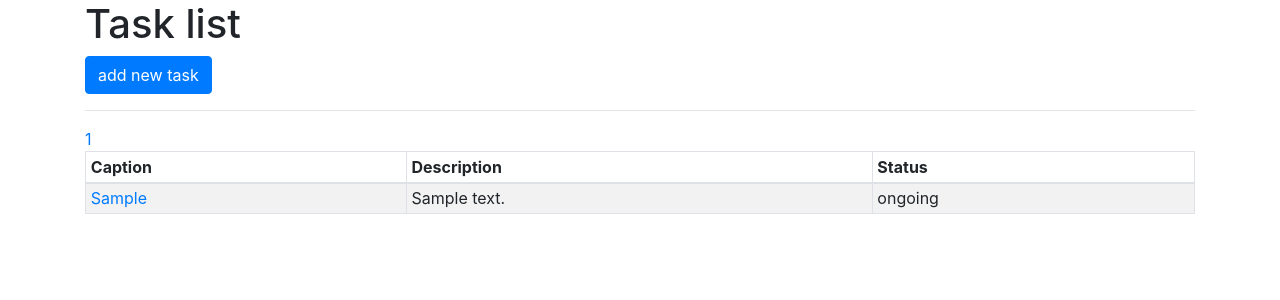
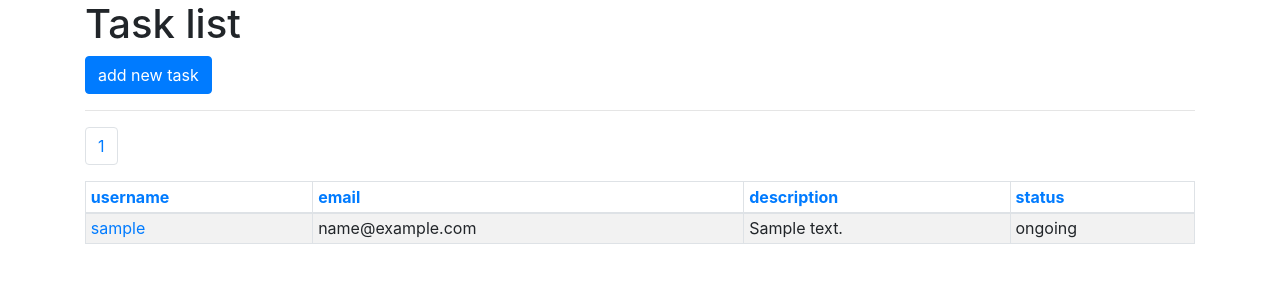
Before and after one commit to Gjmrd/MVC-example, a PHP site: page / in a window 1280 px wide. Shown: the part 24-324 px from the top of the page. Run offline with PHP 8.4, Linux system fonts and the light colour scheme; tables that the repository leaves empty or names only in its code hold one stand-in row (values such as "Sample post"); style sheets or scripts are compiled from the project's sources; classes that the project's autoload settings leave out are loaded by file name; some libraries are stand-ins or nearby versions.

Commit message:
fixed errors with query parameters

```diff
--- a/components/DataBase.php
+++ b/components/DataBase.php
@@ -16,9 +16,13 @@ class DataBase
     {
         $params = include(self::PARAMS_PATH);
 
+        $options = [
+            \PDO::ATTR_EMULATE_PREPARES => false
+        ];
+
         $dsn = "mysql:host={$params['host']}; dbname={$params['dbname']}";
 
-        $connection = new \PDO($dsn, $params['user'], $params['password']);
+        $connection = new \PDO($dsn, $params['user'], $params['password'], $options);
 
         return $connection;
     }
--- a/components/Router.php
+++ b/components/Router.php
@@ -1,10 +1,6 @@
 <?php
-/**
- * Created by PhpStorm.
- * User: Gm
- * Date: 29.01.2019
- * Time: 19:52
- */
+
+
 
 class Router
 {
@@ -25,16 +21,19 @@ class Router
 
     }
 
+
+
+    /**
+     * defines what controller and action should be called
+     */
     public function run()
     {
         $uri = $this->getRequestUri();
 
         //checking routes
+        foreach ($this->routes as $uriPattern => $path) {
 
-        foreach ($this->routes as $uriPattern => $path) {
             if (preg_match("~$uriPattern~", $uri)) {
-
-                //$internalRoute = $path;
 
                 $internalRoute = preg_replace("~$uriPattern~", $path ,$uri);
 
@@ -42,12 +41,11 @@ class Router
 
                 $controllerName = ucfirst(array_shift($segments)."Controller");
                 $actionName = array_shift($segments);
-
                 $parameters = $segments;
 
                 $controller = "Controllers\\" . $controllerName;
+                $controllerObject = new $controller;
 
-                $controllerObject = new $controller;
                 $result = call_user_func_array([$controllerObject, $actionName], $parameters);
 
                 if ($result != null) {
--- a/config/db.php
+++ b/config/db.php
@@ -6,9 +6,9 @@
  * Time: 8:21
  */
 
-return array(
+return [
     "host" => "127.0.0.1:3306",
     "dbname" => "tasks",
     "user" => "root",
     "password" => ""
-);
+];
--- a/config/routes.php
+++ b/config/routes.php
@@ -4,6 +4,7 @@ return [
     'login' => 'admin/login',
     'auth' => 'admin/auth',
     'logout' => 'admin/logout',
+    'dayside/index.php' => 'dayside/index',
     'task/new' => 'task/new',
     'task/store' => 'task/store',
     'task/edit/([0-9]+)' => 'task/edit/$1',
--- a/controllers/Controller.php
+++ b/controllers/Controller.php
@@ -1,17 +1,22 @@
 <?php
-/**
- * Created by PhpStorm.
- * User: Gm
- * Date: 31.01.2019
- * Time: 8:39
- */
 
 namespace Controllers;
 
-class Controller
+/**
+ * base controller class
+ * @NOTE: if action doesnt end with redirect or die it must return true
+ */
+abstract class Controller
 {
+
     const VIEW_PATH = ROOT . '/views/';
 
+
+    /**
+     * calls view and creates variables
+     * @template: path to view
+     * @vars: list of variables
+    */
     function view($template, $vars = null)
     {
        if ($vars) {
@@ -23,6 +28,9 @@ class Controller
     }
 
 
+    /**
+     * redirects user to @url with @statuscode
+    */
     function redirect($url, $statusCode = 303)
     {
         header('Location: ' .$url, true, $statusCode);
@@ -30,6 +38,9 @@ class Controller
     }
 
 
+    /**
+     * if current user is not admin he will be redirected to auth page
+    */
     function checkForAdmin()
     {
         if (!isset($_SESSION['isAdmin'])) {
--- a/controllers/TaskController.php
+++ b/controllers/TaskController.php
@@ -8,6 +8,9 @@ use Repository\TaskRepository;
 class TaskController extends Controller
 {
 
+    /**
+     * max item count on task list page
+    */
     const TASK_LIST_LIMIT = 3;
 
     private $taskRepository;
@@ -17,10 +20,41 @@ class TaskController extends Controller
         $this->taskRepository = new TaskRepository();
     }
 
+
+    /**
+     * validates @fields using rules
+     * returns list of errors
+    */
+    private function validate($fields)
+    {
+        $rules = [
+            'username' => '(^[a-zA-Z0-9_]{1,255}$)',
+            'email' => "/[-a-z0-9!#$%&'*_`{|}~]+[-a-z0-9!#$%&'*_`{|}~\.=?]*@[a-zA-Z0-9_-]+[a-zA-Z0-9\._-]+/i",
+            //'description' => '(^[a-zA-Z0-9_]{1,65535}$)',
+        ];
+
+        $errorMessages = [
+            'username' => 'username is not valid',
+            'email' => 'email is not valid',
+            //'description' => 'description is not valid'
+        ];
+
+        $errors = [];
+
+        foreach ($fields as $field => $value) {
+            if ((isset($rules[$field])) && (preg_match("$rules[$field]", $value) == 0)) {
+                $errors[$field] = $errorMessages[$field];
+            }
+        }
+
+        return $errors;
+    }
+
     public function list($page = 1)
     {
-        $tasks = $this->taskRepository->selectWithPagination(self::TASK_LIST_LIMIT , $page);
-        $this->view("list", ["tasks" => $tasks]);
+        $sortBy = isset($_GET['sortBy']) ? $_GET['sortBy'] : "username";
+        $tasks = $this->taskRepository->selectWithPagination(self::TASK_LIST_LIMIT , $page, $sortBy);
+        $this->view("list", ["tasks" => $tasks, 'sortBy' => $sortBy]);
         return true;
     }
 
@@ -34,10 +68,18 @@ class TaskController extends Controller
 
     public function store()
     {
-        $caption = $_POST['caption'];
+        $errors = $this->validate($_POST);
+        if ($errors != []) {
+            $_SESSION['errors'] = $errors;
+            $this->redirect("/task/new");
+        }
+
+        $username = $_POST['username'];
+        $email = $_POST['email'];
         $description = $_POST['description'];
         $status = 0;
-        $this->taskRepository->create($caption, $description, $status);
+
+        $this->taskRepository->create($username, $email ,$description, $status);
         $_SESSION['messages'] = ["task added"];
         $this->redirect("/");
     }
@@ -55,8 +97,16 @@ class TaskController extends Controller
     public function save($id)
     {
         $this->checkForAdmin();
+
+        $errors = $this->validate($_POST);
+        if ($errors != []) {
+            $_SESSION['errors'] = $errors;
+            $this->redirect("/task/edit/$id");
+        }
+
         $description = $_POST['description'];
         $status = isset($_POST['status']) ? 1 : 0;
+
         $this->taskRepository->save($id, $description, $status);
         $_SESSION['messages'] = ['changes saved'];
         $this->redirect("/");
--- a/index.php
+++ b/index.php
@@ -6,7 +6,6 @@
 //enable displaying errors
 ini_set("display_errors", 1);
 error_reporting(E_ALL);
-
 
 
 //starting session
@@ -24,9 +23,6 @@ require __DIR__ . '/vendor/autoload.php';
 
 
 
-
-
-
 //calling Router
 $router = new Router();
 $router->run();
--- a/repository/TaskRepository.php
+++ b/repository/TaskRepository.php
@@ -1,14 +1,10 @@
 <?php
-/**
- * Created by PhpStorm.
- * User: Gm
- * Date: 31.01.2019
- * Time: 11:02
- */
+
 
 namespace repository;
 
 use Components\DataBase;
+
 
 class TaskRepository
 {
@@ -26,7 +22,7 @@ class TaskRepository
          return $query->fetch(\PDO::FETCH_ASSOC);
     }
 
-    public function selectWithPagination($limit, $page)
+    public function selectWithPagination($limit, $page, $sortBy)
     {
         $query = $this->db->prepare("select * from tasks");
         $query->execute();
@@ -35,9 +31,15 @@ class TaskRepository
         $totalPages = ceil($totalResults/$limit);
 
         $startingLimit = ($page - 1)*$limit;
-        $query = $this->db->prepare("select * from tasks  LIMIT $startingLimit, $limit");
-        $query->execute();
 
+
+        $query = $this->db->prepare("select * from tasks order by :sortBy limit :startingLimit, :pageLimit");
+
+        $query->execute([
+            'sortBy' => $sortBy,
+            'startingLimit' => $startingLimit,
+            'pageLimit' => $limit
+        ]);
 
         $result = [];
         while ($row = $query->fetch(\PDO::FETCH_ASSOC)) {
@@ -52,11 +54,12 @@ class TaskRepository
         ];
     }
 
-    public function create($caption, $description, $status)
+    public function create($username, $email, $description, $status)
     {
-        $query = $this->db->prepare("insert into tasks(caption, description, status) values (:caption, :description, :status)");
+        $query = $this->db->prepare("insert into tasks(username, email, description, status) values (:username, :email, :description, :status)");
         $query->execute([
-            'caption' => $caption,
+            'username' => $username,
+            'email' => $email,
             'description' => $description,
             'status' => (int)$status
         ]);
--- a/resources/css/custom.css
+++ b/resources/css/custom.css
@@ -12,3 +12,4 @@ table.dataTable thead .sorting_desc_disabled:before {
 }
 
 #dtBasicExample_length {display: none}
+#dtBasicExample_info, #dtBasicExample_paginate {display: none}
--- a/resources/js/custom.js
+++ b/resources/js/custom.js
@@ -1,4 +1,4 @@
 $(document).ready(function () {
-    $('#dtBasicExample').DataTable();
+    //$('#dtBasicExample').DataTable();
     //$('.dataTables_length').addClass('bs-select');
 });
--- a/views/edit.php
+++ b/views/edit.php
@@ -1,7 +1,9 @@
 <?php include("layout/header.php"); ?>
     <form action="/task/save/<?= $task['id'] ?>" method="post">
 
-        <h2><?= $task['caption']?></h2>
+        <h2>edit <?= $task['username']?> : <?= $task['email'] ?></h2>
+        <hr>
+        <h5>description</h5>
         <textarea class="form-control" name="description" id="" cols="30" rows="10">
             <?= $task['description'] ?>
         </textarea>
--- a/views/index.php
+++ /dev/null
@@ -1,2 +0,0 @@
-"hello bitches"
-<?= $key ?>
--- a/views/list.php
+++ b/views/list.php
@@ -5,20 +5,26 @@
             <table id="dtBasicExample" class="table table-striped table-bordered table-sm" cellspacing="0" width="100%">
                 <thead>
                     <tr>
-                        <th class="th-sm">Caption</th>
-                        <th class="th-sm">Description</th>
-                        <th class="th-sm">Status</th>
+                        <th class="th-sm"><a href="/task/list/<?=$tasks['page']?>/?sortBy=username">username</a></th>
+                        <th class="th-sm"><a href="/task/list/<?=$tasks['page']?>/?sortBy=email">email</a></th>
+                        <th class="th-sm"><a href="/task/list/<?=$tasks['page']?>/?sortBy=description">description</a></th>
+                        <th class="th-sm"><a href="/task/list/<?=$tasks['page']?>/?sortBy=status">status</a></th>
                     </tr>
                 </thead>
                 <?php foreach ($tasks['result'] as $task): ?>
                     <tr>
-                        <td><a href="/task/edit/<?=$task['id']?>"><?= $task['caption']?></a></td>
+                        <td><a href="/task/edit/<?=$task['id']?>"><?= $task['username']?></a></td>
+                        <td><?= $task['email']?></td>
                         <td><?= $task['description']?></td>
                         <td><?= $task['status'] == 1 ? "completed" : "ongoing" ?></td>
                     </tr>
                 <?php endforeach; ?>
-                <?php for ($page = 1; $page <= $tasks['totalPages'] ; $page++):?>
-                    <a href='<?php echo "/task/list/$page"; ?>' class="links"><?php  echo $page; ?></a>
-                <?php endfor; ?>
+                <nav aria-label="Page navigation example">
+                    <ul class="pagination">
+                        <?php for ($page = 1; $page <= $tasks['totalPages'] ; $page++):?>
+                            <li class="page-item"><a href='<?php echo "/task/list/$page/?sortBy=$sortBy"; ?>' class="page-link"><?php  echo $page; ?></a></li>
+                        <?php endfor; ?>
+                    </ul>
+                </nav>
             </table>
  <?php include("layout/footer.php"); ?>
```
Also changed, not shown: controllers/DaysideController.php (added, +19 -0 lines), controllers/TestController.php (deleted, +0 -22 lines), views/add.php (+6 -2 lines).
